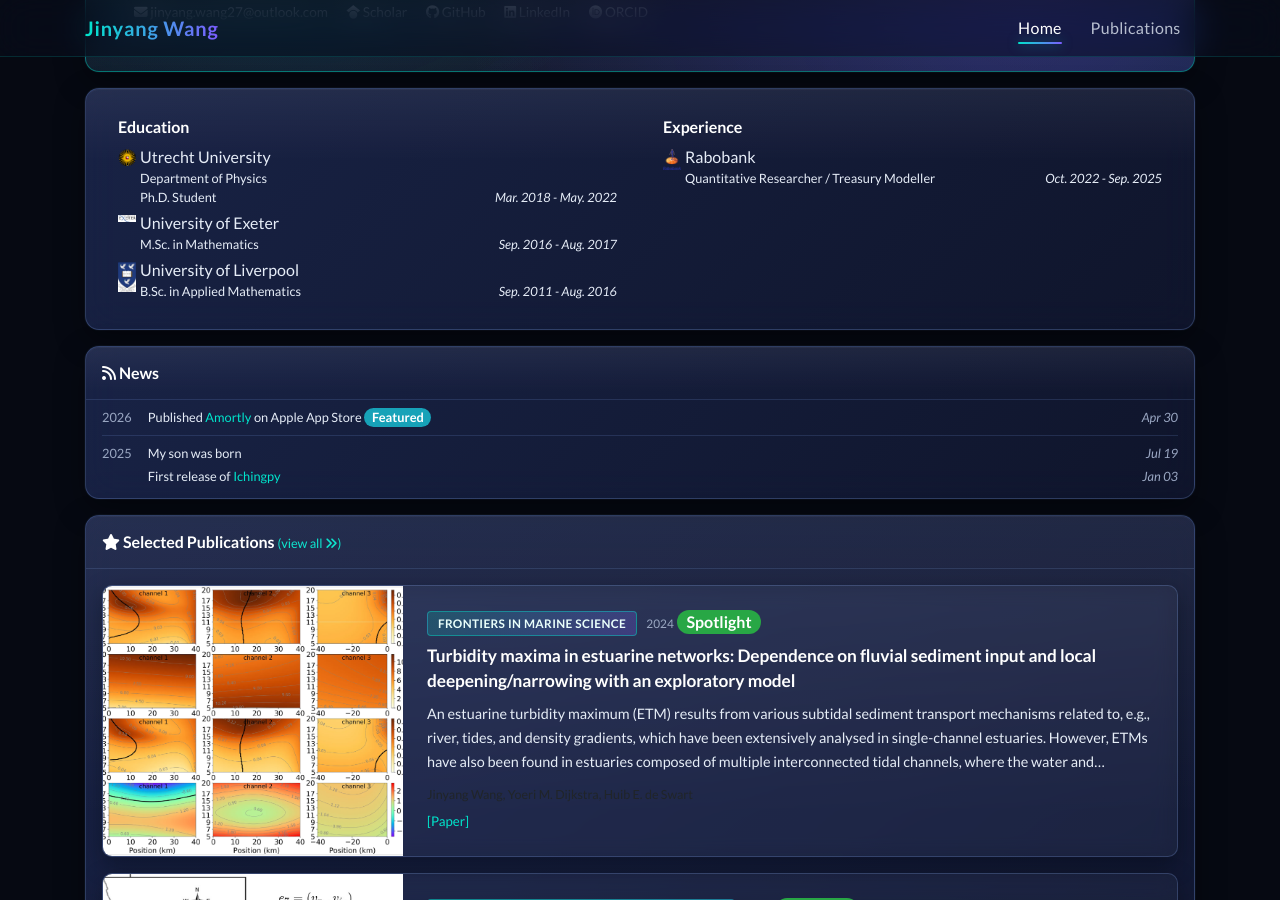
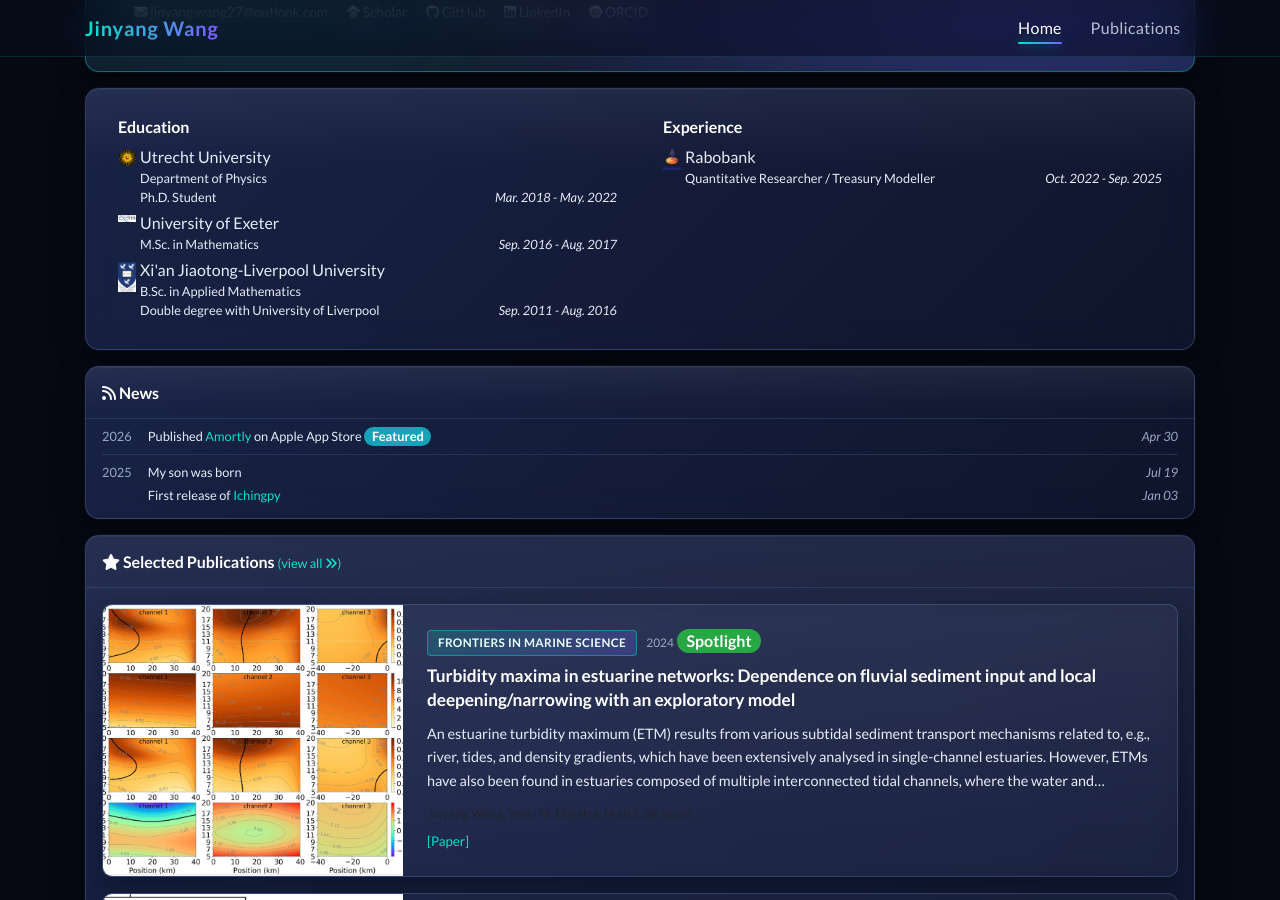
Before and after one commit to JinyangWang27/JinyangWang27.github.io, a Jekyll site: the page built from index.html, in a window 1280 px wide and 900 px high, scrolled down 539 px. Built offline with Jekyll 4.4.1, drawn with Linux system fonts in a browser that asks for light colours; nearby versions of some CDN libraries; a style sheet for code colours, icons or effects is not loaded.

Commit message:
update bachelor entry to XJTLU with UoL double degree

```diff
--- a/_data/profile.yml
+++ b/_data/profile.yml
@@ -63,9 +63,11 @@ education:
   logo: /assets/images/badges/uoe.png
   position: M.Sc. in Mathematics
   date: Sep. 2016 - Aug. 2017
-- name: University of Liverpool
+- name: Xi'an Jiaotong-Liverpool University
   logo: /assets/images/badges/uol.png
-  position: B.Sc. in Applied Mathematics
+  position: >-
+    B.Sc. in Applied Mathematics <br/>
+    Double degree with University of Liverpool
   date: Sep. 2011 - Aug. 2016
 
 experience:
```
